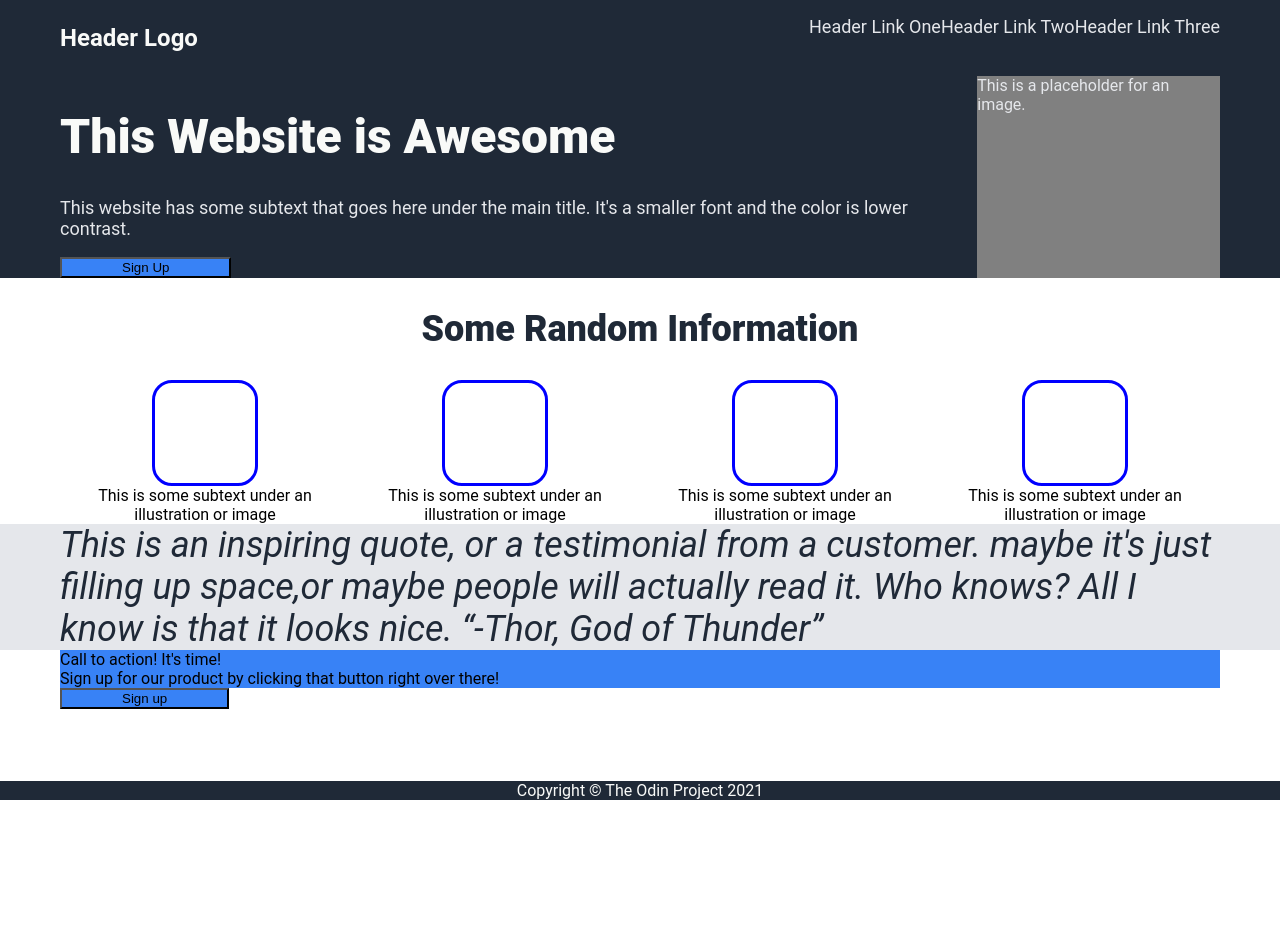
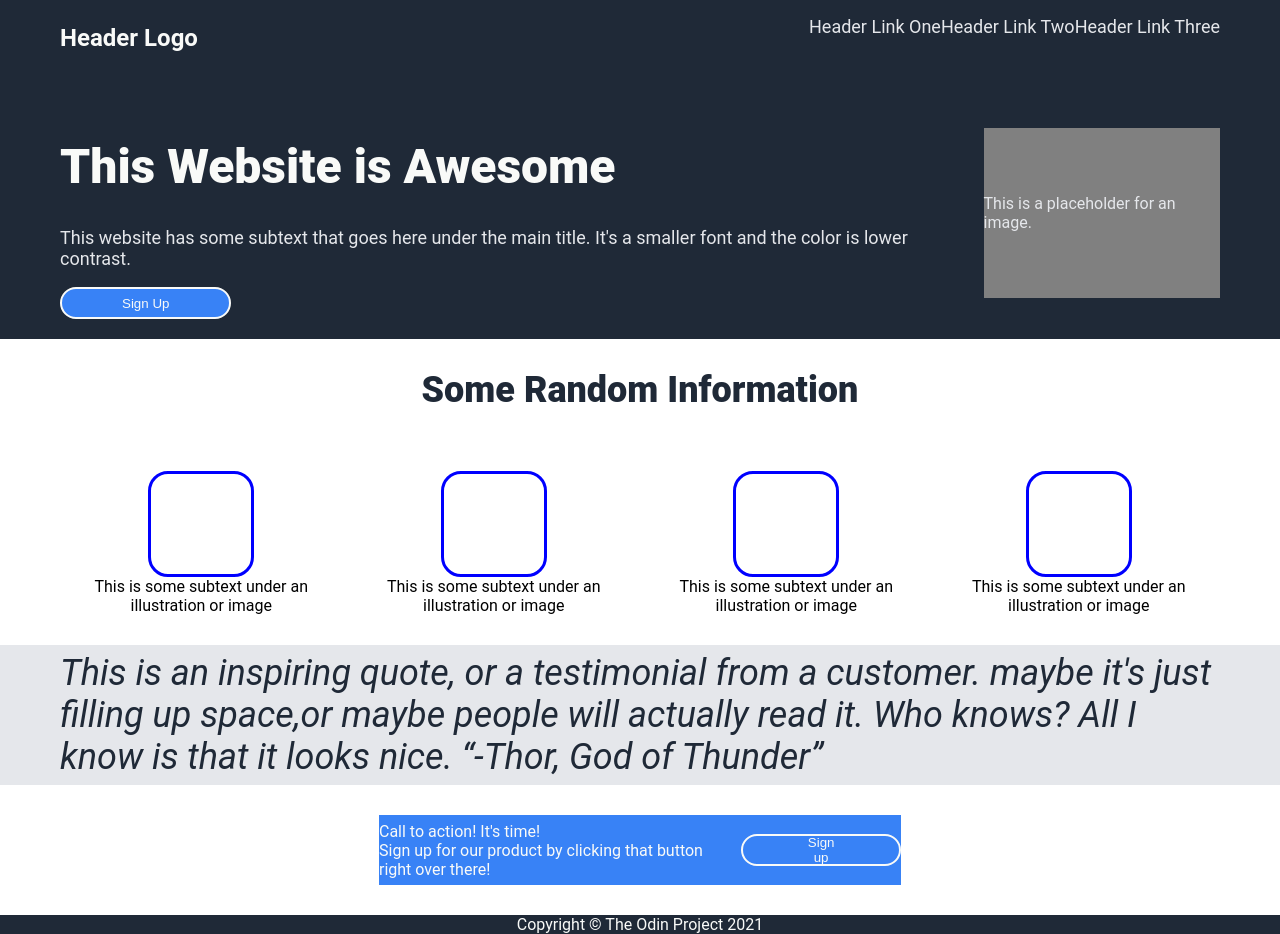
Before and after one commit to CondurachiCristian/landing-page, a plain HTML site: page index.html in a window 1280 px wide. Before the commit the page ends 800 px from the top, so only its background shows below. Drawn offline with Linux system fonts and the light colour scheme.

Commit message:
Edit css to make page look like provided image'

```diff
--- a/index.html
+++ b/index.html
@@ -8,7 +8,7 @@
 </head>
 <body>
 <div class="allContent">
-    <div>
+    <div class="mainContent">
         <div class="first">
             <header>
                 <div>
@@ -23,7 +23,7 @@
                 </nav>
             </header>
             <div class="heroUnited">
-                <div>
+                <div class="heroMainer">
                     <h1 class="heroMain">This Website is Awesome</h1>
                     <p class="heroSecondary">This website has some subtext that goes here under the main title. It's a smaller font and the color is lower contrast.</p>
                     <button class="call first">Sign Up</button>
@@ -66,7 +66,7 @@
             <div class="quote">This is an inspiring quote, or a testimonial from a customer. maybe it's just filling up space,or maybe people will actually read it. Who knows? All I know is that it looks nice. <q>-Thor, God of Thunder</q></div>
         </div>
         <div class="fourth">
-            <div>
+            <div class="allCall">
                 <div class="call">
                     <div>Call to action! It's time!</div>
                     <div>Sign up for our product by clicking that button right over there!</div>
--- a/styles.css
+++ b/styles.css
@@ -35,6 +35,7 @@ ul {
 
 .call {
     background-color: #3882F6;
+    color: #F9FAF8;
 }
 
 .third {
@@ -63,6 +64,15 @@ footer {
 .image {
     color: #E5E7EB;
     background-color: gray;
+    flex-grow: 1;
+    height: 170px;
+    display: flex;
+    justify-content: center;
+    align-items: center;
+}
+
+.heroMainer {
+    flex-grow: 2;
 }
 
 .first {
@@ -80,16 +90,24 @@ header {
 }
 
 .first, .second, .third, .fourth, .fifth {
+    display: flex;
     padding-left: 60px;
     padding-right: 60px;
+    gap: 30px;
 }
 
 .heroUnited {
     display: flex;
+    justify-content: space-between;
+    align-items: center;
+    padding-bottom: 20px;
+    gap: 30px;
 }
 
 .boxes {
     display: flex;
+    gap: 10px;
+    text-wrap: wrap;
 }
 
 .mini   {
@@ -117,3 +135,44 @@ header {
     flex-direction: column;
     height: 100vh;
 }
+
+.allCall {
+    background-color: #3882F6;
+    display: flex;
+    justify-content: center;
+    align-items: center;
+    align-self: center;
+    height: 70px;
+    width: 45%;
+    gap: 15px;
+}
+
+.mainContent {
+    display: flex;
+    flex-direction: column;
+    justify-content: space-between;
+    flex: 1;
+}
+
+.fourth {
+    justify-content: center;
+    align-items: center;
+    margin-bottom: 30px;
+    margin-top: 30px;
+}
+
+.third {
+    margin-top: 30px;
+    height: 140px;
+    justify-content: center;
+    align-items: center;
+}
+
+.call.first, .call.second {
+    border-radius: 20px;
+    border: #F9FAF8 solid 2px;
+    color: #F9FAF8;
+    height: 4vh;
+    text-align: center;
+    justify-content: center;
+}
```
